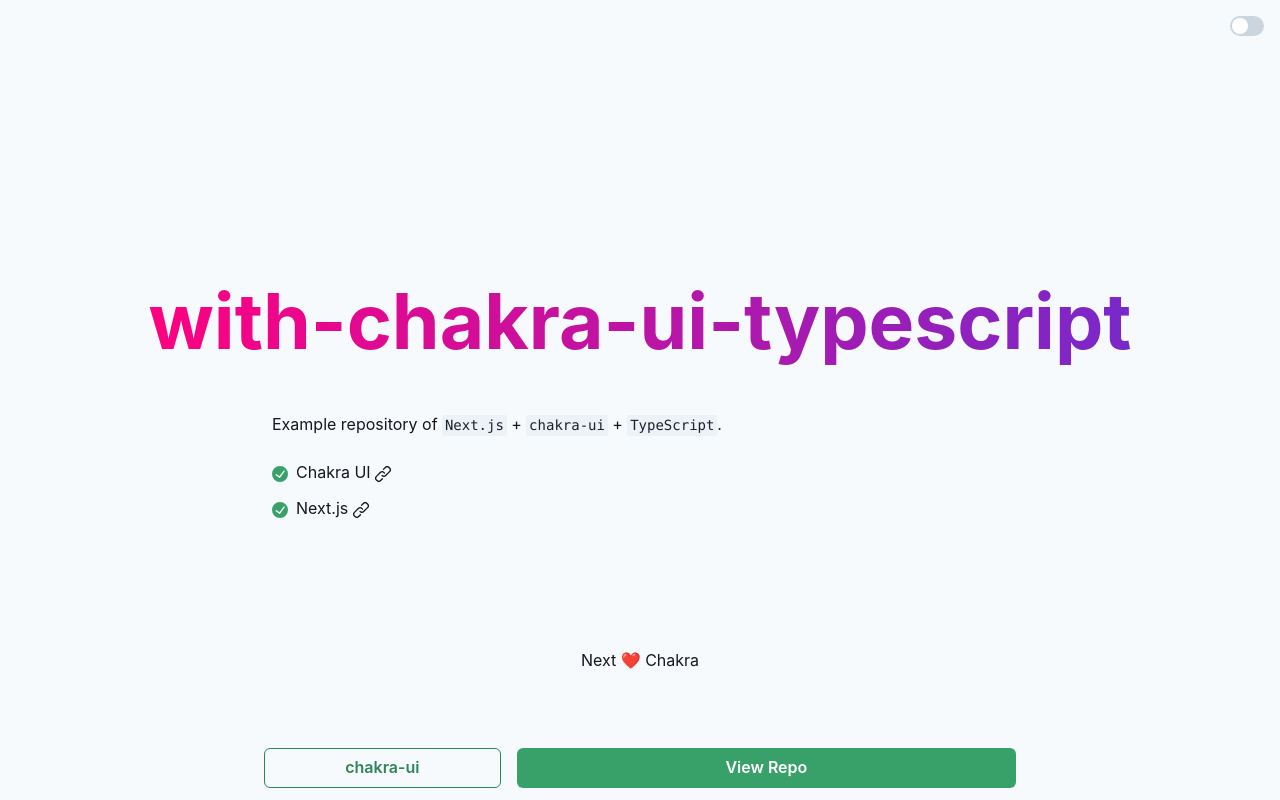
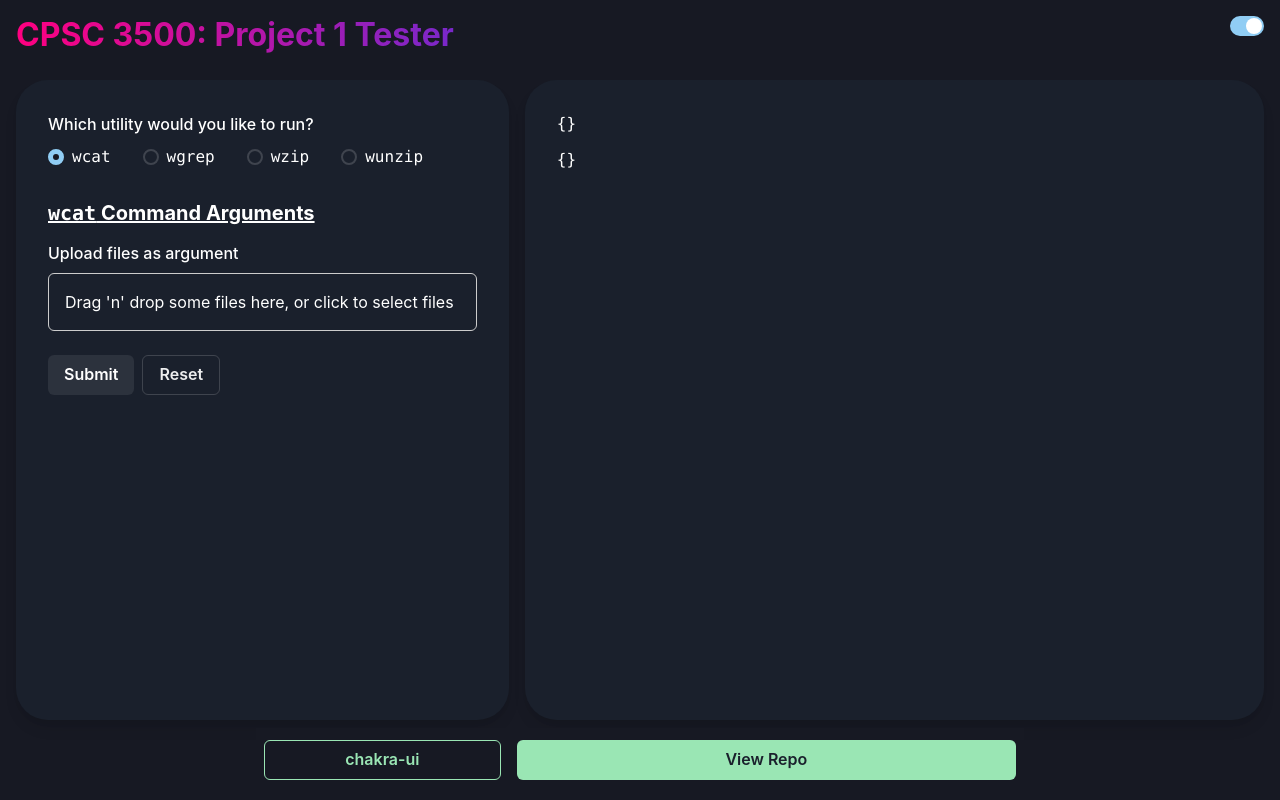
Before and after one commit to garyhtou/CPSC3500-P1-Tester-Site, a Next.js app: page / in a window 1280 px wide. Built offline with nearby package versions, Linux system fonts and the light colour scheme.

Commit message:
basic functionality

```diff
--- a/src/components/CTA.tsx
+++ b/src/components/CTA.tsx
@@ -1,31 +1,32 @@
-import { Link as ChakraLink, Button } from '@chakra-ui/react'
+import { Link as ChakraLink, Button } from '@chakra-ui/react';
 
-import { Container } from './Container'
+import { Container } from './Container';
 
 export const CTA = () => (
 	<Container
-    flexDirection="row"
-    position="fixed"
-    bottom="0"
-    width="100%"
-    maxWidth="48rem"
-    py={3}
+		flexDirection='row'
+		position='fixed'
+		bottom='0'
+		width='100%'
+		maxWidth='48rem'
+		pt={3}
+		pb={5}
 	>
-    <ChakraLink isExternal href="https://chakra-ui.com" flexGrow={1} mx={2}>
-      <Button width="100%" variant="outline" colorScheme="green">
+		<ChakraLink isExternal href='https://chakra-ui.com' flexGrow={1} mx={2}>
+			<Button width='100%' variant='outline' colorScheme='green'>
 				chakra-ui
 			</Button>
 		</ChakraLink>
 
 		<ChakraLink
 			isExternal
-      href="https://github.com/vercel/next.js/blob/canary/examples/with-chakra-ui-typescript"
+			href='https://github.com/vercel/next.js/blob/canary/examples/with-chakra-ui-typescript'
 			flexGrow={3}
 			mx={2}
 		>
-      <Button width="100%" variant="solid" colorScheme="green">
+			<Button width='100%' variant='solid' colorScheme='green'>
 				View Repo
 			</Button>
 		</ChakraLink>
 	</Container>
-)
+);
--- /dev/null
+++ b/src/components/Card.tsx
@@ -0,0 +1,14 @@
+import { Box, useColorModeValue, BoxProps } from '@chakra-ui/react';
+
+export const Card = (props: BoxProps) => {
+	return (
+		<Box
+			boxShadow={'lg'}
+			rounded='2rem'
+			overflow={'hidden'}
+			bg={useColorModeValue('gray.100', 'gray.800')}
+			p='2rem'
+			{...props}
+		/>
+	);
+};
--- /dev/null
+++ b/src/components/Form.tsx
@@ -0,0 +1,242 @@
+import { Link as ChakraLink, Button } from '@chakra-ui/react';
+
+import { Container } from './Container';
+import {
+	FormControl,
+	FormLabel,
+	FormErrorMessage,
+	FormHelperText,
+	Input,
+	RadioGroup,
+	HStack,
+	Box,
+	Text,
+	Radio,
+	Heading,
+	BoxProps,
+} from '@chakra-ui/react';
+import { useState } from 'react';
+import { Formik } from 'formik';
+import { useDropzone } from 'react-dropzone';
+import axios from 'axios';
+
+export const Form = ({ setPost, setResult }) => {
+	const API_URL = 'https://cpsc3500-p1-tester.herokuapp.com/';
+
+	const [util, setUtil] = useState('wcat');
+	const handleUtilChange = (val) => setUtil(val);
+
+	const [files, setFiles] = useState(['']);
+	const handleFilesChange = (val) => setUtil(val);
+
+	const UploadComponent = (props: BoxProps & { setFieldValue; value }) => {
+		const { setFieldValue, value } = props;
+		const propsForBox = Object.assign({}, props);
+		delete propsForBox.setFieldValue;
+		delete propsForBox.value;
+
+		const { getRootProps, getInputProps, isDragActive } = useDropzone({
+			onDrop: (acceptedFiles, rejectedFiles) => {
+				console.log(acceptedFiles);
+
+				setFieldValue('files', [...value, ...acceptedFiles]);
+			},
+		});
+		return (
+			<Box {...props}>
+				{}
+				<div {...getRootProps({ className: 'dropzone' })}>
+					<input {...getInputProps()} />
+					{isDragActive ? (
+						<p>Drop the files here ...</p>
+					) : (
+						<p>Drag 'n' drop some files here, or click to select files</p>
+					)}
+				</div>
+			</Box>
+		);
+	};
+
+	return (
+		<>
+			<Formik
+				initialValues={{ util: 'wcat', files: [], searchTerm: '', stdin: '' }}
+				validate={(values) => {
+					const errors: any = {};
+					// if (!values.email) {
+					// 	errors.email = 'Required';
+					// } else if (
+					// 	!/^[A-Z0-9._%+-]+@[A-Z0-9.-]+\.[A-Z]{2,}$/i.test(values.email)
+					// ) {
+					// 	errors.email = 'Invalid email address';
+					// }
+					return errors;
+				}}
+				onSubmit={async (values, { setSubmitting, resetForm }) => {
+					try {
+						console.log(values);
+
+						const postForm = new FormData();
+						const postObj = {};
+
+						values.files.forEach((file, i) => {
+							postForm.append(`file.${i}`, file);
+							postObj[`file.${i}`] = file;
+						});
+
+						if (values.util === 'wgrep') {
+							postForm.append('searchTerm', values.searchTerm ?? '');
+							postObj['searchTerm'] = values.searchTerm ?? '';
+						}
+						if (values.util === 'wgrep' && values.stdin.length > 0) {
+							postForm.append('stdin', values.stdin);
+							postObj['stdin'] = values.stdin;
+						}
+
+						setPost(postObj);
+						const resp = await axios.post(API_URL + values.util, postForm, {
+							headers: { 'Content-Type': 'multipart/form-data' },
+						});
+
+						const data = resp.data;
+						setResult(data);
+						console.log(data);
+
+						// setTimeout(() => {
+						// 	alert(JSON.stringify(values, null, 2));
+						// }, 400);
+					} catch (e) {
+						setResult(e.data);
+						console.error(e);
+					}
+					setSubmitting(false);
+					// resetForm();
+				}}
+			>
+				{({
+					values,
+					errors,
+					touched,
+					handleChange,
+					handleBlur,
+					handleSubmit,
+					isSubmitting,
+					setFieldValue,
+					resetForm,
+					/* and other goodies */
+				}) => (
+					<form onSubmit={handleSubmit}>
+						<FormControl as='fieldset'>
+							<FormLabel as='legend'>
+								Which utility would you like to run?
+							</FormLabel>
+							<RadioGroup name='util' value={values.util}>
+								<HStack spacing='2rem'>
+									<Radio value='wcat' onChange={handleChange}>
+										<code>wcat</code>
+									</Radio>
+									<Radio value='wgrep' onChange={handleChange}>
+										<code>wgrep</code>
+									</Radio>
+									<Radio value='wzip' onChange={handleChange}>
+										<code>wzip</code>
+									</Radio>
+									<Radio value='wunzip' onChange={handleChange}>
+										<code>wunzip</code>
+									</Radio>
+								</HStack>
+							</RadioGroup>
+							{errors.util && touched.util && errors.util}
+							{/* <FormHelperText>Select only if you're a fan.</FormHelperText> */}
+						</FormControl>
+
+						{values.util === 'wgrep' && (
+							<FormControl pt='1.5rem'>
+								<FormLabel>
+									<code>stdin</code>
+								</FormLabel>
+								<Input
+									placeholder='some text here'
+									name='stdin'
+									value={values.stdin}
+									onChange={handleChange}
+								/>
+							</FormControl>
+						)}
+
+						<Heading
+							size={'md'}
+							mt='2rem'
+							style={{ textDecoration: 'underline' }}
+						>
+							<code>{values.util}</code> Command Arguments
+						</Heading>
+
+						{values.util === 'wgrep' && (
+							<FormControl pt='1rem'>
+								<FormLabel>Argument 1 (Search Term)</FormLabel>
+								<Input
+									placeholder='hi'
+									name='searchTerm'
+									value={values.searchTerm}
+									onChange={handleChange}
+								/>
+							</FormControl>
+						)}
+
+						<FormControl as='fieldset' mt='1rem'>
+							<FormLabel as='legend' htmlFor='file'>
+								Upload files as argument
+							</FormLabel>
+
+							<UploadComponent
+								setFieldValue={setFieldValue}
+								value={values.files}
+								cursor={'pointer'}
+								minHeight={'2rem'}
+								p={'1rem'}
+								rounded={'md'}
+								border={'1px solid #ccc'}
+							/>
+
+							{/* list of uploaded files */}
+							<FormHelperText>
+								<ol style={{ paddingLeft: '1rem' }}>
+									{values.util === 'wgrep' && values.files.length > 0 && (
+										<li>Argument (string): above</li>
+									)}
+									{values.files &&
+										values.files.map((file, i) => (
+											<li key={i}>
+												{`Argument (file): ${file.name} Type:${file.type} Size:${file.size} bytes`}{' '}
+											</li>
+										))}
+								</ol>
+							</FormHelperText>
+
+							{errors.util && touched.util && errors.util}
+							{/* <FormHelperText>Select only if you're a fan.</FormHelperText> */}
+						</FormControl>
+
+						<Button type='submit' disabled={isSubmitting} mt='1rem' mr='0.5rem'>
+							Submit
+						</Button>
+						<Button
+							type='reset'
+							disabled={isSubmitting}
+							mt='1rem'
+							variant={'outline'}
+							onClick={() => {
+								resetForm();
+								setPost({});
+								setResult({});
+							}}
+						>
+							Reset
+						</Button>
+					</form>
+				)}
+			</Formik>
+		</>
+	);
+};
--- a/src/components/Hero.tsx
+++ /dev/null
@@ -1,17 +0,0 @@
-import { Flex, Heading } from '@chakra-ui/react'
-
-export const Hero = ({ title }: { title: string }) => (
-  <Flex
-    justifyContent="center"
-    alignItems="center"
-    height="100vh"
-    bgGradient="linear(to-l, #7928CA, #FF0080)"
-    bgClip="text"
-  >
-    <Heading fontSize="6vw">{title}</Heading>
-  </Flex>
-)
-
-Hero.defaultProps = {
-  title: 'with-chakra-ui-typescript',
-}
--- a/src/components/Main.tsx
+++ b/src/components/Main.tsx
@@ -1,13 +1,13 @@
-import { Stack, StackProps } from '@chakra-ui/react'
+import { Grid, StackProps } from '@chakra-ui/react';
 
 export const Main = (props: StackProps) => (
-  <Stack
-    spacing="1.5rem"
-    width="100%"
-    maxWidth="48rem"
-    mt="-45vh"
-    pt="8rem"
-    px="1rem"
-    {...props}
-  />
-)
+	<Grid
+		gap='1rem'
+		width='100%'
+		height='100%'
+		py='5rem'
+		px='1rem'
+		templateColumns='2fr 3fr'
+		{...props}
+	/>
+);
--- /dev/null
+++ b/src/components/Title.tsx
@@ -0,0 +1,17 @@
+import { Flex, Heading } from '@chakra-ui/react';
+
+export const Title = ({ title }: { title: string }) => (
+	<Flex
+		position='fixed'
+		top='1rem'
+		left='1rem'
+		bgGradient='linear(to-l, #7928CA, #FF0080)'
+		bgClip='text'
+	>
+		<Heading fontSize='2rem'>{title}</Heading>
+	</Flex>
+);
+
+Title.defaultProps = {
+	title: 'CPSC 3500: Project 1 Tester',
+};
--- a/src/pages/_document.tsx
+++ b/src/pages/_document.tsx
@@ -1,5 +1,5 @@
-import NextDocument, { Html, Head, Main, NextScript } from 'next/document'
-import { ColorModeScript } from '@chakra-ui/react'
+import NextDocument, { Html, Head, Main, NextScript } from 'next/document';
+import { ColorModeScript } from '@chakra-ui/react';
 
 export default class Document extends NextDocument {
 	render() {
@@ -8,11 +8,11 @@
 				<Head />
 				<body>
 					{/* Make Color mode to persists when you refresh the page. */}
-          <ColorModeScript />
+					<ColorModeScript initialColorMode='dark' />
 					<Main />
 					<NextScript />
 				</body>
 			</Html>
-    )
+		);
 	}
 }
--- a/src/pages/index.tsx
+++ b/src/pages/index.tsx
@@ -2,34 +2,47 @@
 	Link as ChakraLink,
 	Text,
 	Code,
+	Box,
 	List,
 	ListIcon,
 	ListItem,
-} from '@chakra-ui/react'
-import { CheckCircleIcon, LinkIcon } from '@chakra-ui/icons'
+	useColorModeValue,
+} from '@chakra-ui/react';
+import { CheckCircleIcon, LinkIcon } from '@chakra-ui/icons';
 
-import { Hero } from '../components/Hero'
-import { Container } from '../components/Container'
-import { Main } from '../components/Main'
-import { DarkModeSwitch } from '../components/DarkModeSwitch'
-import { CTA } from '../components/CTA'
-import { Footer } from '../components/Footer'
+import { Title } from '../components/Title';
+import { Container } from '../components/Container';
+import { Main } from '../components/Main';
+import { DarkModeSwitch } from '../components/DarkModeSwitch';
+import { CTA } from '../components/CTA';
+import { Footer } from '../components/Footer';
+import { Form } from '../components/Form';
+import { Card } from '../components/Card';
+import { useState } from 'react';
 
-const Index = () => (
-  <Container height="100vh">
-    <Hero />
-    <Main>
-      <Text>
+const Index = () => {
+	const [post, setPost] = useState({});
+	const [result, setResult] = useState({});
+
+	return (
+		<Container height='100vh'>
+			<DarkModeSwitch />
+			<Title />
+			{/* <Text>
 			Example repository of <Code>Next.js</Code> + <Code>chakra-ui</Code> +{' '}
 			<Code>TypeScript</Code>.
-      </Text>
-
+		</Text> */}
+			<Main>
+				<Card>
+					<Form setPost={setPost} setResult={setResult} />
+				</Card>
+				<Card>
 					<List spacing={3} my={0}>
-        <ListItem>
-          <ListIcon as={CheckCircleIcon} color="green.500" />
+						{/* <ListItem>
+							<ListIcon as={CheckCircleIcon} color='green.500' />
 							<ChakraLink
 								isExternal
-            href="https://chakra-ui.com"
+								href='https://chakra-ui.com'
 								flexGrow={1}
 								mr={2}
 							>
@@ -37,20 +50,25 @@
 							</ChakraLink>
 						</ListItem>
 						<ListItem>
-          <ListIcon as={CheckCircleIcon} color="green.500" />
-          <ChakraLink isExternal href="https://nextjs.org" flexGrow={1} mr={2}>
+							<ListIcon as={CheckCircleIcon} color='green.500' />
+							<ChakraLink
+								isExternal
+								href='https://nextjs.org'
+								flexGrow={1}
+								mr={2}
+							>
 								Next.js <LinkIcon />
 							</ChakraLink>
-        </ListItem>
+						</ListItem> */}
+						<pre>{JSON.stringify(post, null, 2)}</pre>
+						<pre>{JSON.stringify(result, null, 2)}</pre>
 					</List>
+				</Card>
 			</Main>
 
-    <DarkModeSwitch />
-    <Footer>
-      <Text>Next ❤️ Chakra</Text>
-    </Footer>
 			<CTA />
 		</Container>
-)
+	);
+};
 
-export default Index
+export default Index;
```
Also changed, not shown: package.json (+7 -1 lines), src/components/FileUpload.tsx (added, +43 -0 lines), 1 other file (tests, documents, lock files or other folders). Lines whose indentation alone changed are shown as unchanged.
